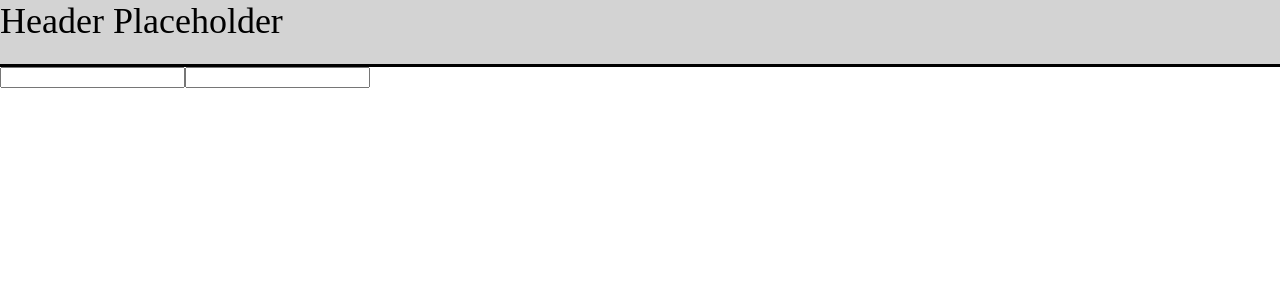
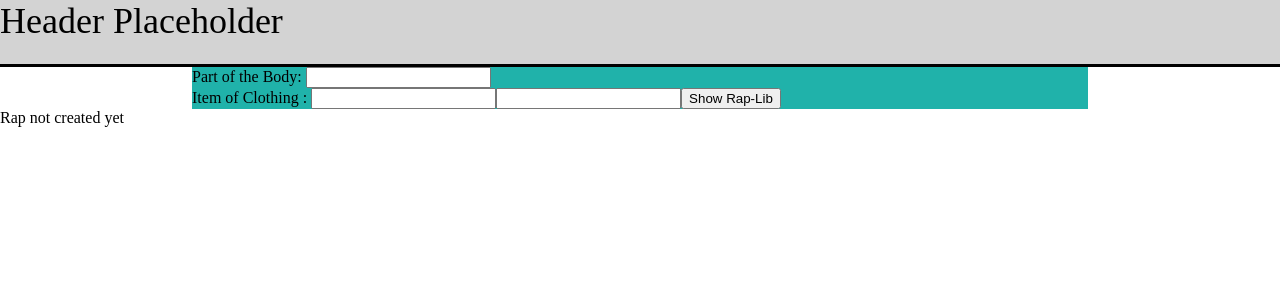
Before and after one commit to d-e-k-k/rap-libs, a React (Create React App) app: page / in a window 1280 px wide. Shown: the top 300 px of the page. Built offline with nearby package versions, Linux system fonts and the light colour scheme.

Commit message:
Added more rap-lib lines to the MadLibResults return

```diff
--- a/src/components/app/App.js
+++ b/src/components/app/App.js
@@ -2,24 +2,33 @@ import React, { useState } from 'react';
 import { Route, Link, Redirect } from 'react-router-dom';
 import Header from '../header/Header';
 import MadLibResults from '../mad-lib-results/MadLibResults';
-import Input from '../input/Input'
+import Input from '../input/Input';
 
 const App = () => {
+	const [rhymingWords, setRhymingWords] = useState([]);
+	const [visibleResults, setVisibleResults] = useState(true);
 
-	const [rhymingWords, setRhymingWords] = useState([]);
-
+	function toggleResultsVisibility(event) {
+		event.preventDefault();
+		visibleResults ? setVisibleResults(false) : setVisibleResults(true);
+	}
 	return (
 		<div>
 			<header>
 				<Header />
 			</header>
 			<main>
-				<div>
-				<Input setValues={setRhymingWords} />
-				<Input setValues={setRhymingWords} />
-				<MadLibResults rhymingWords={rhymingWords}/>
+				<div className='form-container'>
+					<form onSubmit={toggleResultsVisibility}>
+						<label>Part of the Body: </label>
+						<Input setValues={setRhymingWords} /><br/>
+						<lable>Item of Clothing : </lable>
+						<Input setValues={setRhymingWords} />
+						<Input setValues={setRhymingWords} />
+						<button type='submit'>Show Rap-Lib</button>
+					</form>
 				</div>
-
+				{visibleResults ? <MadLibResults rhymingWords={rhymingWords} /> : null}
 			</main>
 		</div>
 	);
--- a/src/components/input/Input.js
+++ b/src/components/input/Input.js
@@ -22,7 +22,7 @@ const Input = ({ setValues }) => {
 					console.log(err);
 				});
 	}
-	return <input type='text' onBlur={handleBlur} />;
+	return <input type='text' onBlur={handleBlur} required/>;
 };
 
 export default Input;
--- a/src/components/mad-lib-results/MadLibResults.js
+++ b/src/components/mad-lib-results/MadLibResults.js
@@ -2,18 +2,36 @@ import React, { useState } from 'react';
 
 
 
-const MadLibResults = ({ keyWords, rhymingWords }) => {
-
+const MadLibResults = ({ rhymingWords }) => {
+	console.log(rhymingWords);
 
 	return (
 		<div>
-			{rhymingWords.map((word) => {
+			{/* {rhymingWords.map((word) => {
 				return (
 					<p>
 						{word.word} : {word.rhyme}
 					</p>
 				);
-			})}
+			})} */}
+			{rhymingWords.length > 2 ? (
+				<div>
+					<p>React is a pain, </p>
+					<p>In the {rhymingWords[0].word}</p>
+					<p>It made my week long,</p>
+					<p>And my brain {rhymingWords[0].rhyme}</p>
+					<p>Full of hooks,</p>
+					<p>Like a takle box</p>
+					<p>Update state,</p>
+					<p>like I update my {rhymingWords[1].word}</p>
+					<p>Change my name,</p>
+					<p>Call me "{rhymingWords[1].rhyme}"</p>
+					<p>Rap game {rhymingWords[2].word}</p>
+					<p>Life game {rhymingWords[2].rhyme}</p>
+				</div>
+			) : (
+				<p>Rap not created yet</p>
+			)}
 		</div>
 	);
 };
--- a/src/index.css
+++ b/src/index.css
@@ -103,12 +103,18 @@ header {
 	border-bottom: solid 3px black;
 }
 
-nav{
+nav {
 	width: 200px;
-
 }
 nav ul {
 	list-style: none;
 	display: flex;
 	justify-content: space-between;
 }
+
+.form-container {
+	background-color: lightseagreen;
+	width: 70vw;
+	margin-right: auto;
+	margin-left: auto;
+}
```
Lines whose indentation alone changed are shown as unchanged.
